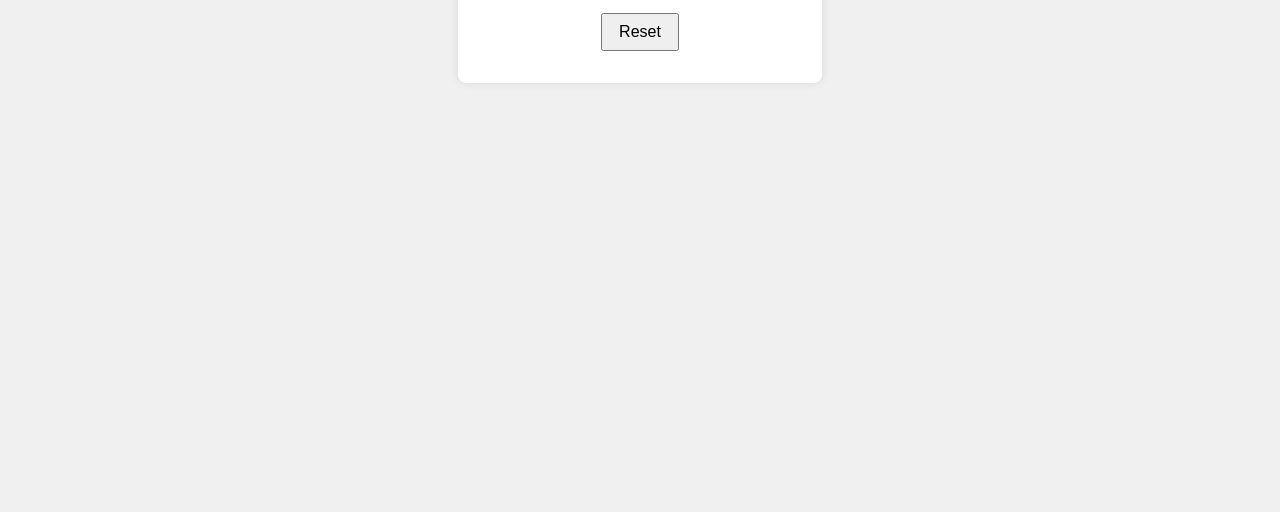
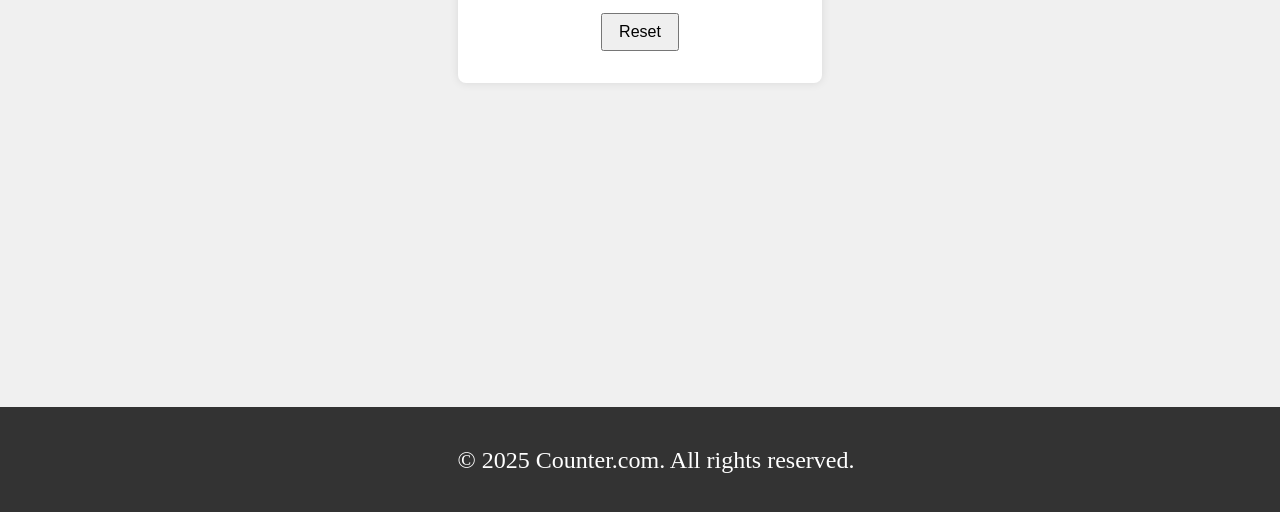
Before and after one commit to ashish397868/counter, a plain HTML site: page index.html in a window 1280 px wide. Shown: the part 286-798 px from the top of the page. Drawn offline with Linux system fonts and the light colour scheme.

Commit message:
add footer section

```diff
--- a/index.html
+++ b/index.html
@@ -25,6 +25,10 @@
       </div>
       <button id="reset">Reset</button>
     </div>
+
+    <footer class="footer">
+      <p>&copy; 2025 Counter.com. All rights reserved.</p>
+    </footer>
     <script src="script.js"></script>
   </body>
 </html>
--- a/style.css
+++ b/style.css
@@ -60,3 +60,14 @@ body {
   font-size: 1rem;
   cursor: pointer;
 }
+
+.footer {
+  background-color: #333;
+  color: white;
+  text-align: center;
+  padding: 1rem;
+  position: fixed;
+  bottom: 0;
+  width: 100%;
+  font-size: 1.5rem;
+}
```
